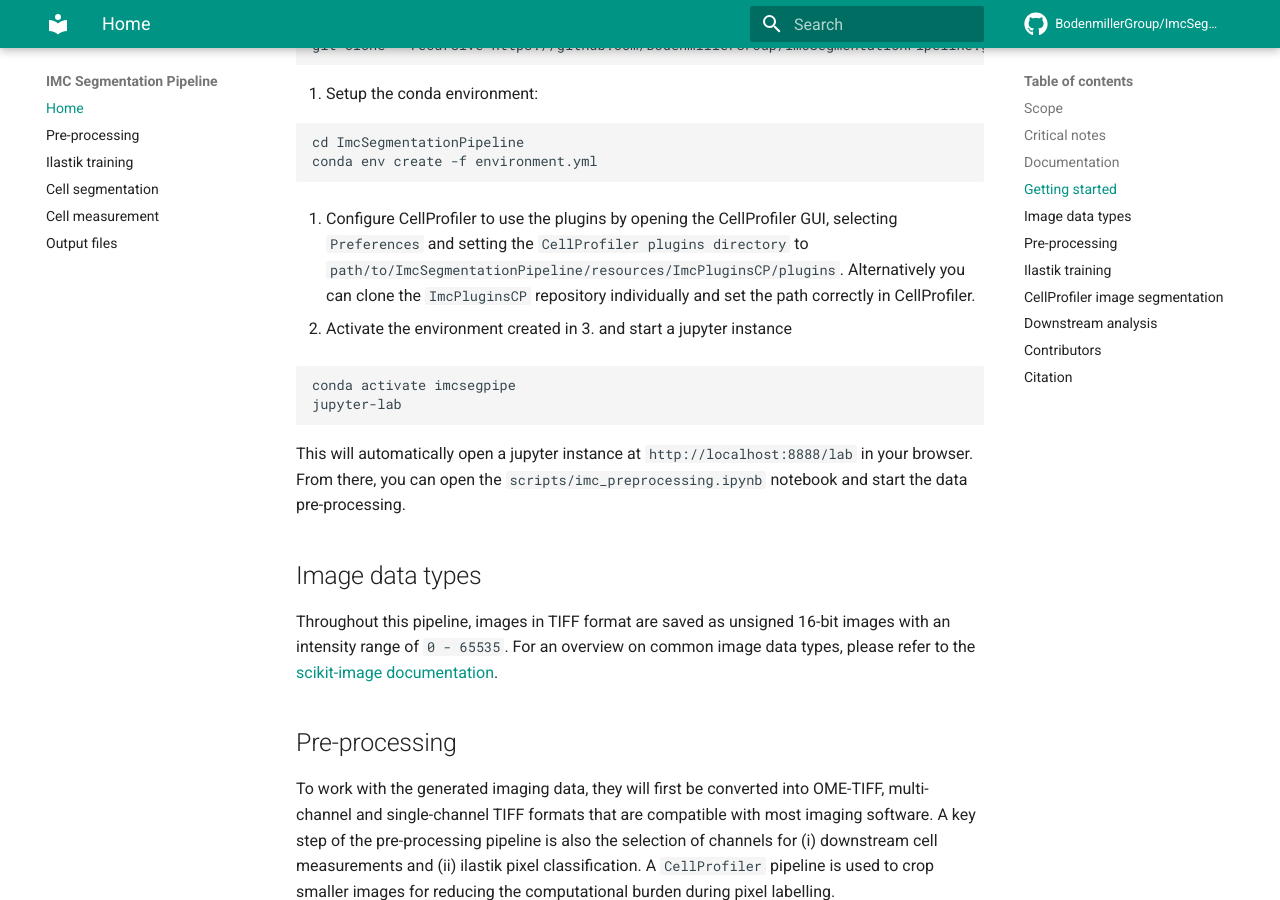
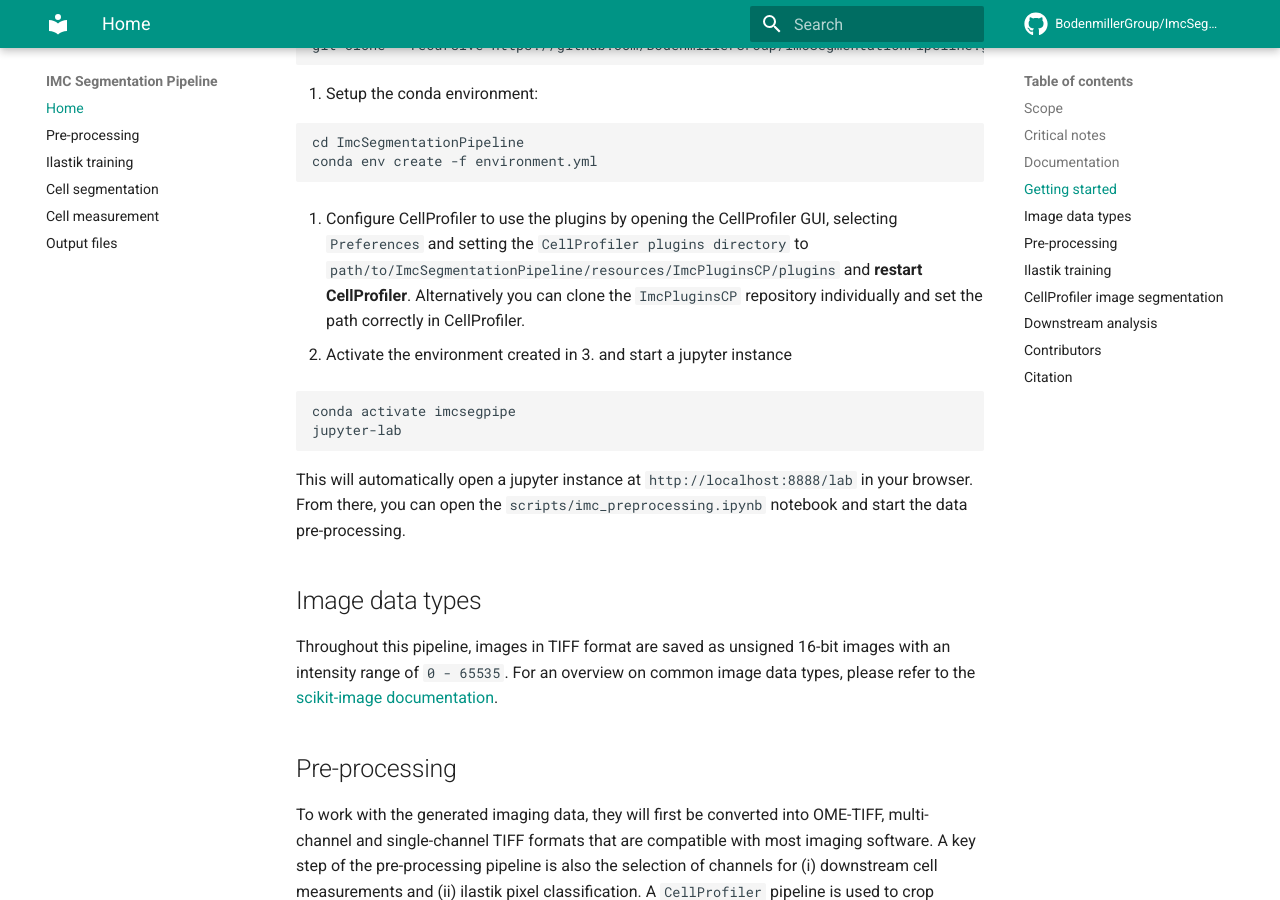
Before and after one commit to BodenmillerGroup/ImcSegmentationPipeline, an MkDocs documentation site: the page built from docs/index.md, in a window 1280 px wide and 900 px high, scrolled down 1507 px. Built offline with MkDocs 1.6.1 and Material for MkDocs 9.7.7, drawn with Linux system fonts in a browser that asks for light colours; comment, search, counter and statistics services are not loaded.

Commit message:
Adjustments to docs

````diff
--- a/docs/index.md
+++ b/docs/index.md
@@ -51,7 +51,7 @@ cd ImcSegmentationPipeline
 conda env create -f environment.yml
 ```
 
-4. Configure CellProfiler to use the plugins by opening the CellProfiler GUI, selecting `Preferences` and setting the `CellProfiler plugins directory` to `path/to/ImcSegmentationPipeline/resources/ImcPluginsCP/plugins`. Alternatively you can clone the `ImcPluginsCP` repository individually and set the path correctly in CellProfiler.
+4. Configure CellProfiler to use the plugins by opening the CellProfiler GUI, selecting `Preferences` and setting the `CellProfiler plugins directory` to `path/to/ImcSegmentationPipeline/resources/ImcPluginsCP/plugins` and **restart CellProfiler**. Alternatively you can clone the `ImcPluginsCP` repository individually and set the path correctly in CellProfiler.
 
 5. Activate the environment created in 3. and start a jupyter instance
 
````
Also changed, not shown: README.md (+1 -1 lines).
